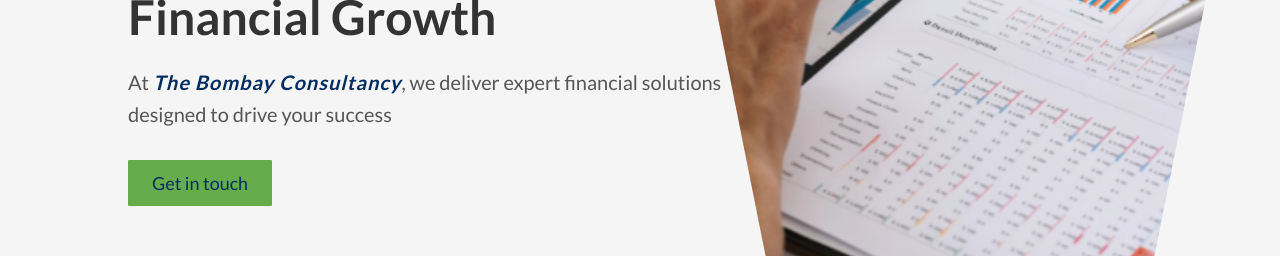
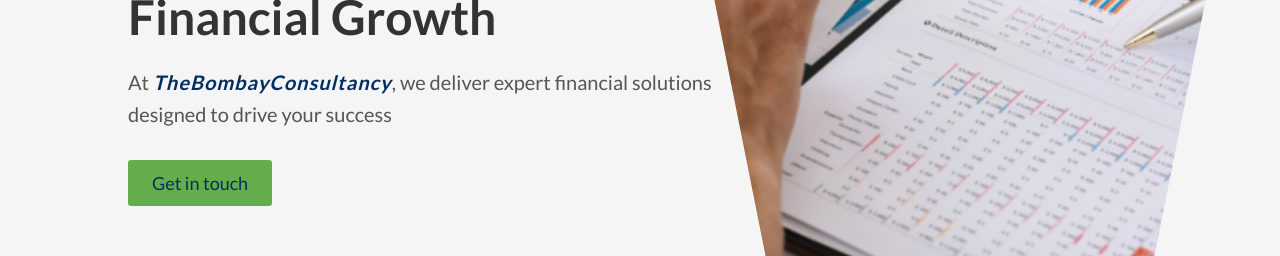
Before and after one commit to murtaza192168/TheBombayConsultancy, a React (Vite) app in the folder consultancy-firm-profile/thebombayconsultancy/: page / in a window 1280 px wide. Shown: the part 372-628 px from the top of the page. Built offline with nearby package versions, Linux system fonts and the light colour scheme; no server answers.

Commit message:
Add update of Hero section

```diff
--- a/consultancy-firm-profile/thebombayconsultancy/src/components/Hero/Hero.jsx
+++ b/consultancy-firm-profile/thebombayconsultancy/src/components/Hero/Hero.jsx
@@ -8,7 +8,7 @@
        <div className={styles.content}>
         <h1 className={styles.title}>Your Trusted Partner
         in Financial Growth</h1>
-        <p className={styles.description}>At <span className={styles.highlight}>The Bombay Consultancy</span>,
+        <p className={styles.description}>At <span className={styles.highlight}>TheBombayConsultancy</span>,
 we deliver expert financial solutions designed
 to drive your success
 </p>
--- a/consultancy-firm-profile/thebombayconsultancy/src/components/Hero/Hero.module.css
+++ b/consultancy-firm-profile/thebombayconsultancy/src/components/Hero/Hero.module.css
@@ -45,7 +45,7 @@
     color: var(--color-dark);
     background-color: var(--color-secondary); /* Button color */
     text-decoration: none;
-    border-radius: 1px;
+    border-radius: 3px;
     border: var(--color-primary);
     transition: background-color 0.3s ease, transform 0.3s ease; /* Smooth transition for hover effects */
     max-width: max-content;
```
